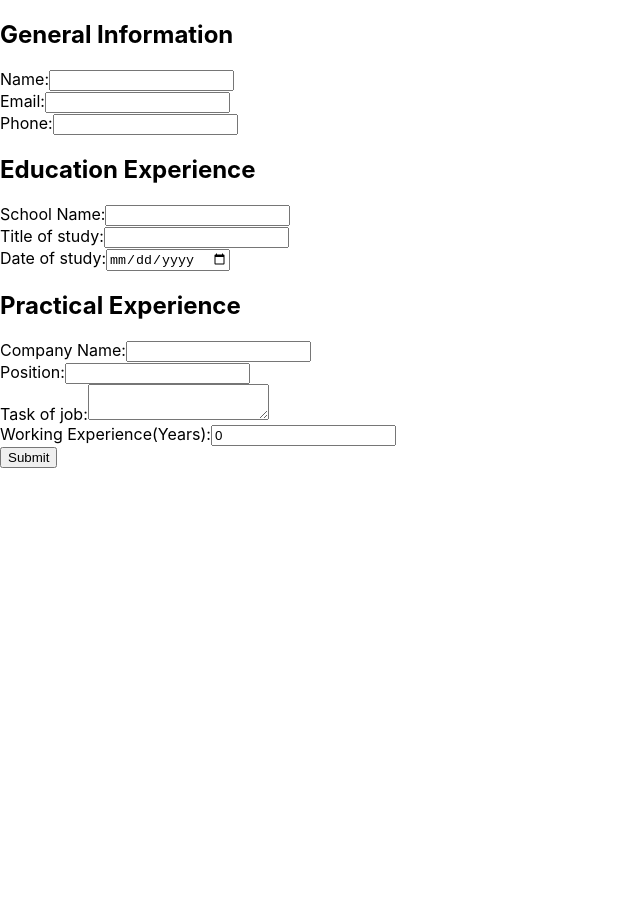
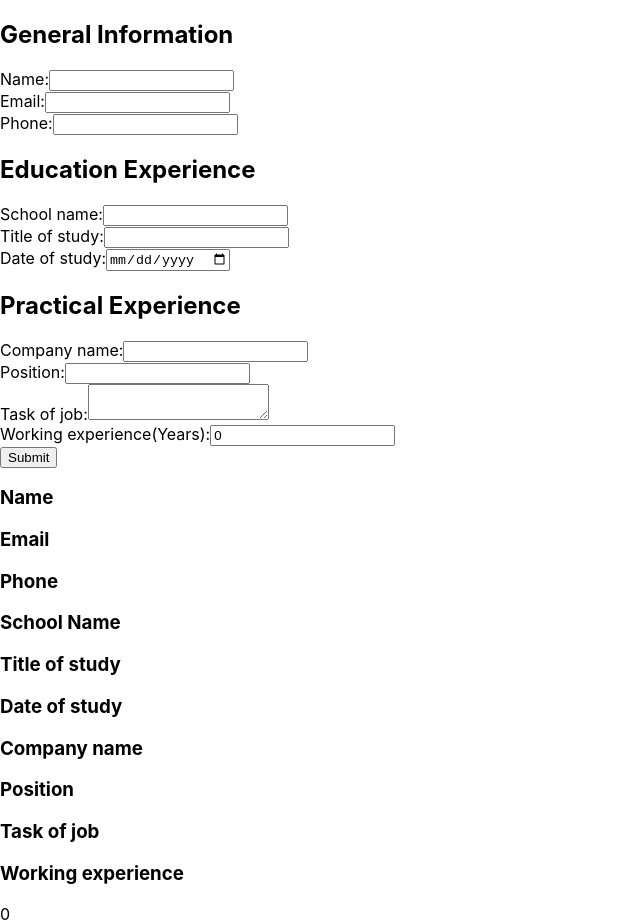
Before and after one commit to naratip69/cv-project, a React (Create React App) app: page / in a window 1280 px wide. Shown: the whole page, without its empty margins (0-640 px from the left). Before the commit the page ends 800 px from the top, so only its background shows below. Built offline with nearby package versions, Linux system fonts and the light colour scheme.

Commit message:
create Overview class make it render user input

```diff
--- a/src/App.js
+++ b/src/App.js
@@ -1,4 +1,6 @@
 import React, { Component } from "react";
+import "./component/Overview";
+import Overview from "./component/Overview";
 
 class App extends Component {
   constructor() {
@@ -94,7 +96,7 @@ class App extends Component {
           <div className="study-info">
             <h2>Education Experience</h2>
             <div className="form-row">
-              <label htmlFor="school">School Name:</label>
+              <label htmlFor="school">School name:</label>
               <input
                 id="school"
                 type="text"
@@ -124,7 +126,7 @@ class App extends Component {
           <div className="prac-ex">
             <h2>Practical Experience</h2>
             <div className="form-row">
-              <label htmlFor="company">Company Name:</label>
+              <label htmlFor="company">Company name:</label>
               <input
                 id="company"
                 type="text"
@@ -151,7 +153,7 @@ class App extends Component {
               ></textarea>
             </div>
             <div className="form-row">
-              <label htmlFor="workEx">Working Experience(Years):</label>
+              <label htmlFor="workEx">Working experience(Years):</label>
               <input
                 id="workEx"
                 type="number"
@@ -163,6 +165,7 @@ class App extends Component {
           </div>
           <button type="submit">Submit</button>
         </form>
+        <Overview form={this.state.valid} />
       </div>
     );
   }
--- /dev/null
+++ b/src/component/Overview.js
@@ -0,0 +1,63 @@
+import { Component } from "react";
+import React from "react";
+
+export default class Overview extends Component {
+  constructor(props) {
+    super(props);
+  }
+
+  render() {
+    const { form } = this.props;
+    // console.log(this.props);
+    return (
+      <>
+        <div className="general">
+          <div class="row">
+            <h3>Name</h3>
+            <div>{form.name}</div>
+          </div>
+          <div class="row">
+            <h3>Email</h3>
+            <div>{form.email}</div>
+          </div>
+          <div class="row">
+            <h3>Phone</h3>
+            <div>{form.phone}</div>
+          </div>
+        </div>
+        <div className="study-info">
+          <div class="row">
+            <h3>School Name</h3>
+            <div>{form.school}</div>
+          </div>
+          <div class="row">
+            <h3>Title of study</h3>
+            <div>{form.study}</div>
+          </div>
+          <div class="row">
+            <h3>Date of study</h3>
+            <div>{form.studyDate}</div>
+          </div>
+        </div>
+        <div className="prac-ex">
+          <div class="row">
+            <h3>Company name</h3>
+            <div>{form.company}</div>
+          </div>
+          <div class="row">
+            <h3>Position</h3>
+            <div>{form.position}</div>
+          </div>
+          <div class="row">
+            <h3>Task of job</h3>
+            <div>{form.task}</div>
+          </div>
+          <div class="row">
+            <h3>Working experience</h3>
+            <div>{form.workEx}</div>
+          </div>
+        </div>
+      </>
+    );
+  }
+}
```
